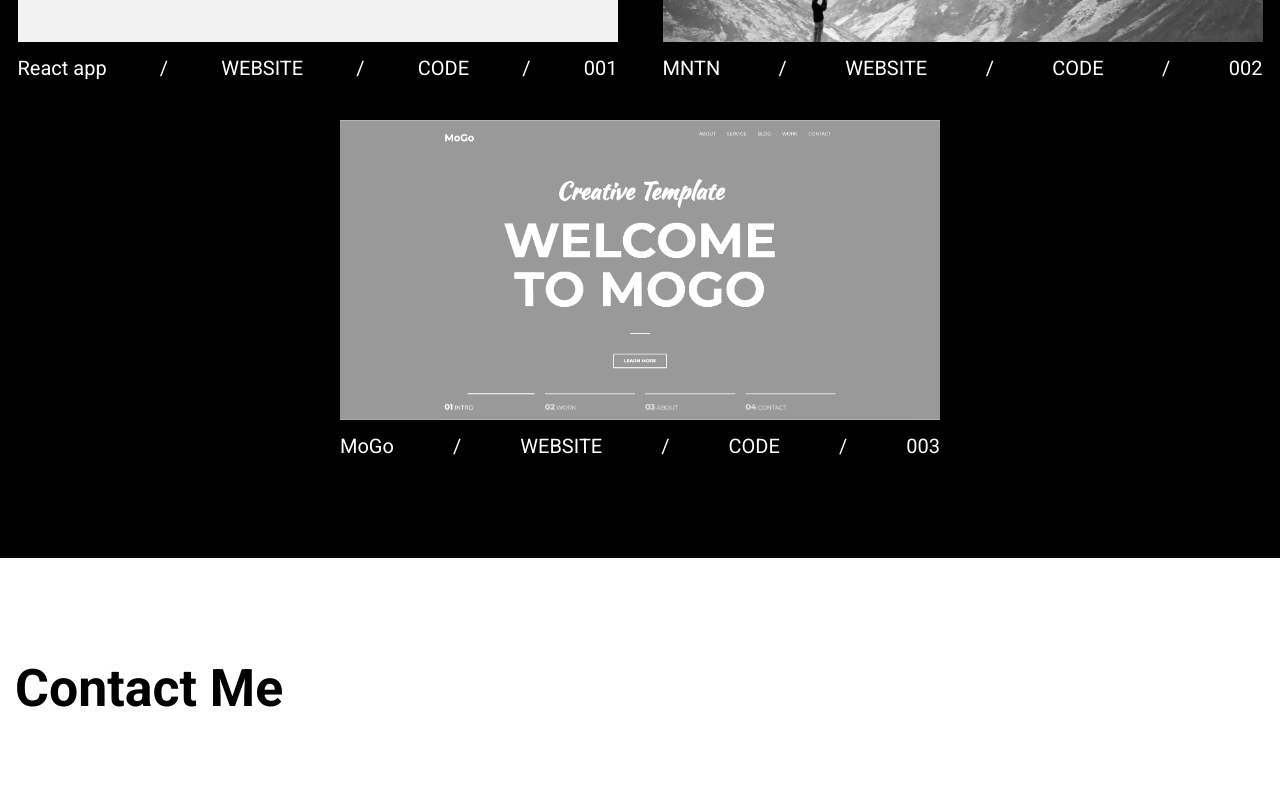
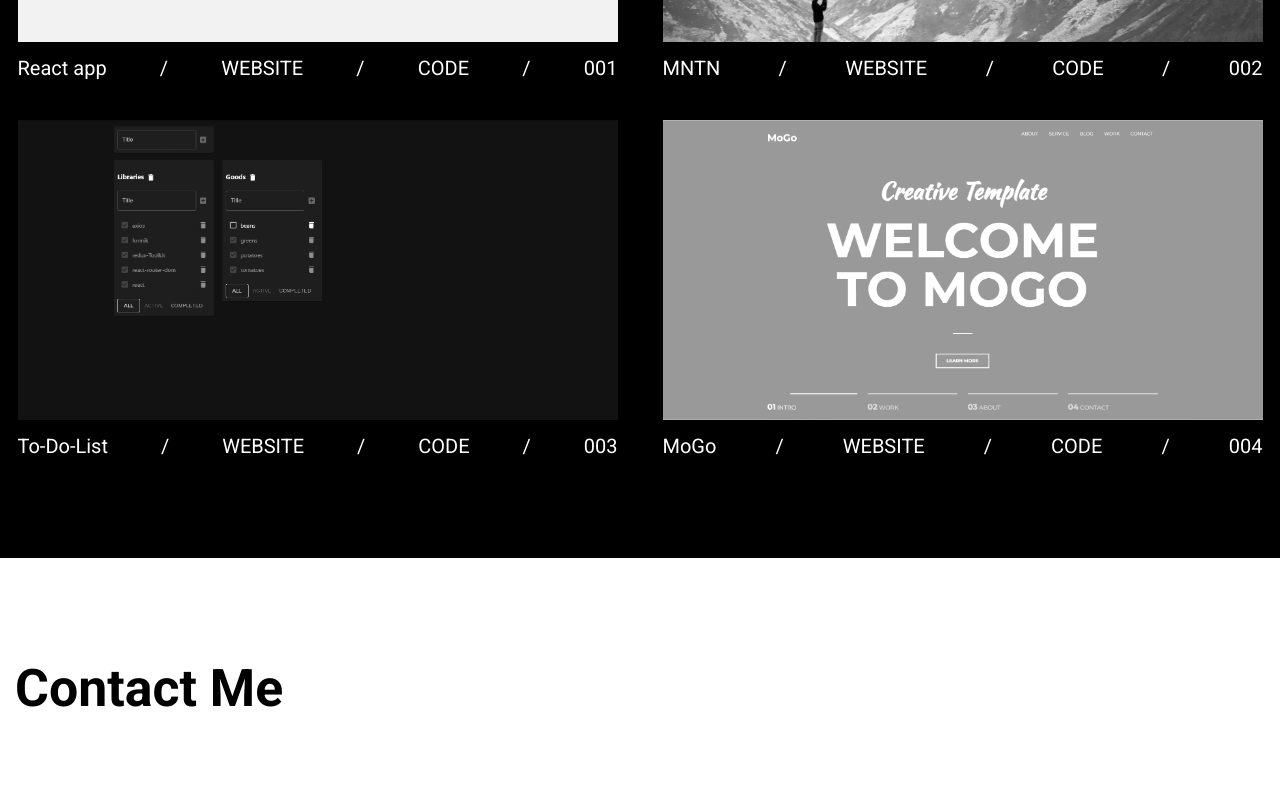
Before and after one commit to RustemMomynov/MyPortfolio, a React (Create React App) app: page / in a window 1280 px wide. Shown: the part 1960-2767 px from the top of the page. Built offline with nearby package versions, Linux system fonts and the light colour scheme.

Commit message:
add workData

```diff
--- a/src/layout/header/headerMenu/Menu.tsx
+++ b/src/layout/header/headerMenu/Menu.tsx
@@ -20,6 +20,7 @@ const Menu: FC<MenuProps> = () => {
           duration={1000}
           activeClass="active"
           spy
+          offset={100}
         >
           {i.name}
         </S.MenuItemLink>
--- a/src/layout/sections/works/Works.tsx
+++ b/src/layout/sections/works/Works.tsx
@@ -7,16 +7,24 @@ import Work from "./work/Work";
 import ReactAppPhoto from "./../../../assets/images/works/React.png";
 import MNTNPhoto from "./../../../assets/images/works/MNTN.png";
 import MogoPhoto from "./../../../assets/images/works/Mogo.png";
-import ResumePhoto from "./../../../assets/images/works/Resume.png";
+import TodolistPhoto from "./../../../assets/images/works/Todolist.png";
 
-interface WorksProps {}
+type WorkDataType = {
+  title: string;
+  photo: string;
+  links: {
+    website: string;
+    code: string;
+  };
+};
 
-const WorksData = [
+const WorksData: WorkDataType[] = [
   {
     title: "React app",
     photo: ReactAppPhoto,
     links: {
-      site: "https://rustemmomynov.github.io/middle-hosted-React-Redux-AntDesign-Typescript",
+      website:
+        "https://rustemmomynov.github.io/middle-hosted-React-Redux-AntDesign-Typescript",
       code: "https://github.com/RustemMomynov/middle-React-Redux-AntDesign-TypeScript",
     },
   },
@@ -24,28 +32,35 @@ const WorksData = [
     title: "MNTN",
     photo: MNTNPhoto,
     links: {
-      site: "https://rustemmomynov.github.io/MNTN__Layout/",
+      website: "https://rustemmomynov.github.io/MNTN__Layout/",
       code: "https://github.com/RustemMomynov/MNTN__Layout",
+    },
+  },
+  {
+    title: "To-Do-List",
+    photo: TodolistPhoto,
+    links: {
+      website: "https://rustemmomynov.github.io/to-do-list/",
+      code: "https://github.com/RustemMomynov/to-do-list",
     },
   },
   {
     title: "MoGo",
     photo: MogoPhoto,
     links: {
-      site: "https://rustemmomynov.github.io/HTML-CSS---Mogo/",
+      website: "https://rustemmomynov.github.io/HTML-CSS---Mogo/",
       code: "https://github.com/RustemMomynov/HTML-CSS---Mogo",
     },
   },
 ];
 
 const works = WorksData.map((w, index) => {
-  // const isEndOdd = index === WorksData.length - 1 && index % 2 === 0;
   return (
     <Work imgSrc={w.photo} links={w.links} title={w.title} number={index + 1} />
   );
 });
 
-const Works: FC<WorksProps> = () => {
+const Works = () => {
   return (
     <S.Works id={"works"}>
       <StyledContainer>
--- a/src/layout/sections/works/work/Work.tsx
+++ b/src/layout/sections/works/work/Work.tsx
@@ -7,14 +7,14 @@ interface WorkProps {
   number: number;
   title: string;
   style?: React.CSSProperties | undefined;
-  links: { site: string; code: string };
+  links: { website: string; code: string };
 }
 
 const Work: FC<WorkProps> = (props) => {
   return (
     <S.Work style={props.style}>
       <S.ImageWrapper>
-        <a href={props.links.site} target="_blank">
+        <a href={props.links.website} target="_blank">
           <S.Img src={props.imgSrc} />
         </a>
       </S.ImageWrapper>
@@ -22,7 +22,7 @@ const Work: FC<WorkProps> = (props) => {
       <S.Description>
         <FlexWrapper justify="space-between">
           <S.Title>{props.title}</S.Title> /
-          <S.Link target="_blank" href={props.links.site}>
+          <S.Link target="_blank" href={props.links.website}>
             WEBSITE
           </S.Link>
           /
```
Also changed, not shown: src/assets/images/works/Todolist.png (added).
